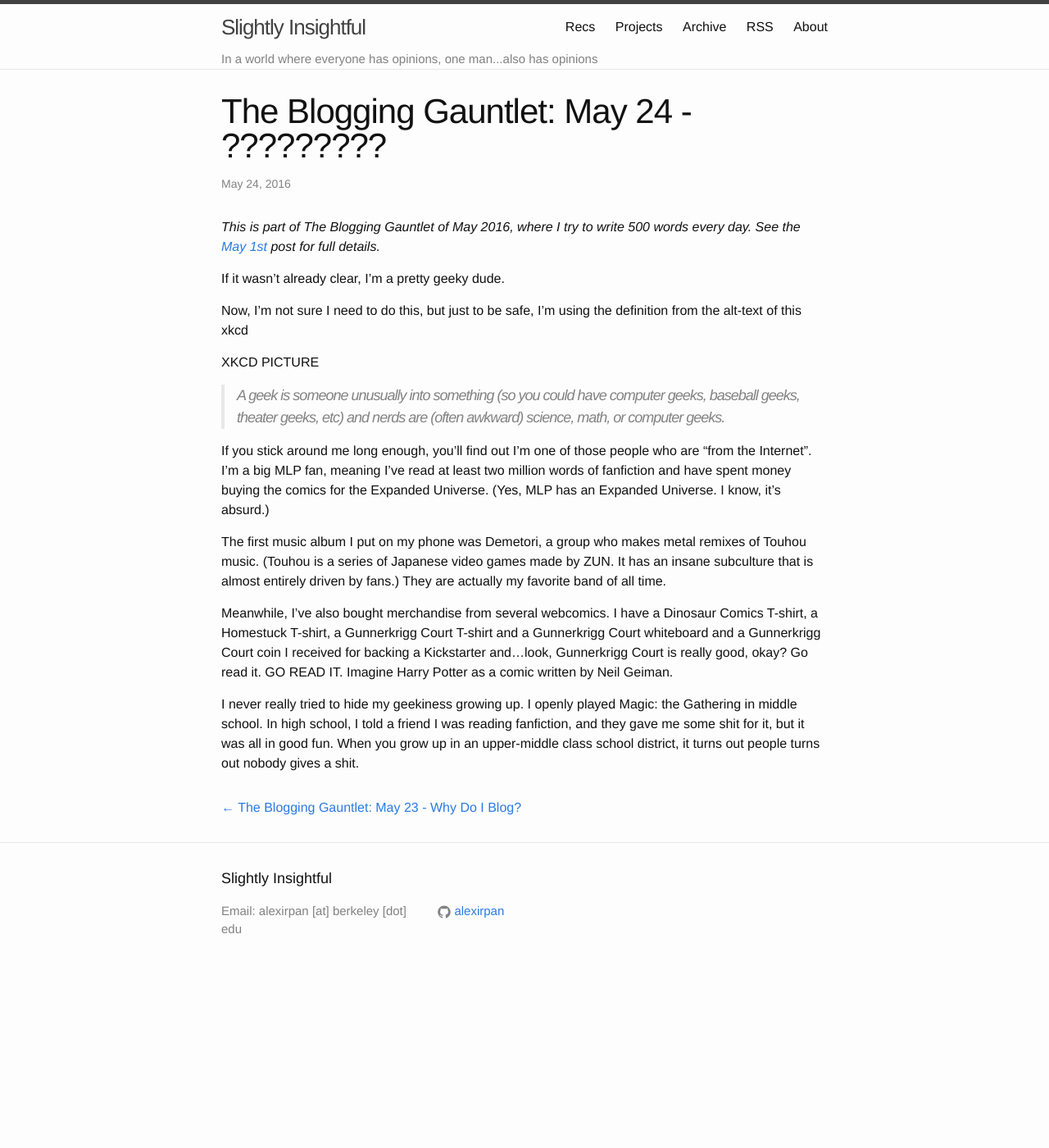
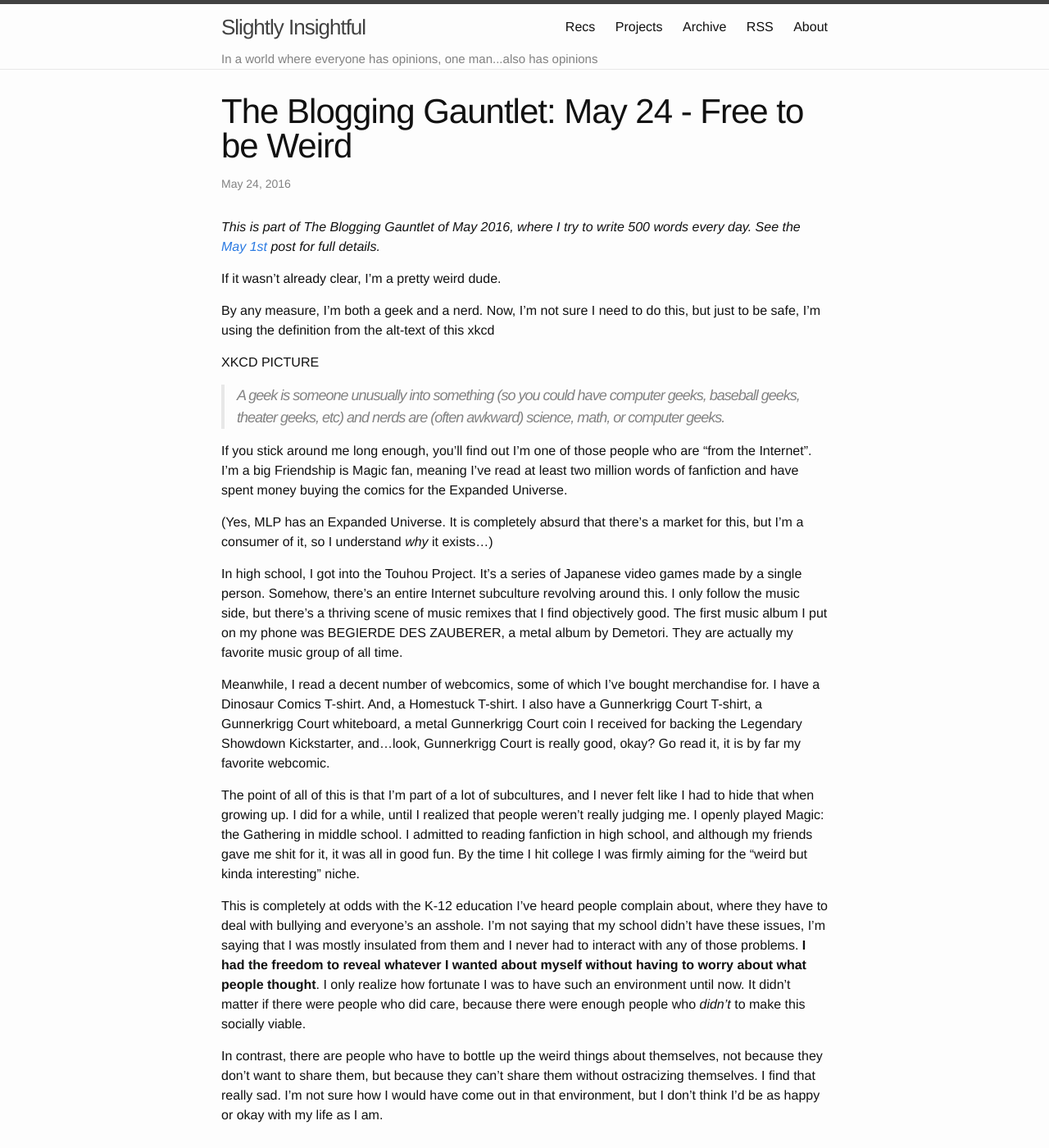
Before and after one commit to alexirpan/alexirpan.github.io, a Jekyll site: the page built from _posts/may2016/2016-05-24-may-24.markdown, in a window 1280 px wide and 1400 px high. Shown: the whole window at 82% size. Built offline with Jekyll 4.4.1, drawn with Linux system fonts in a browser that asks for light colours.

Commit message:
Enough words, try to fit in The Magic Inside

```diff
--- a/_posts/may2016/2016-05-24-may-24.markdown
+++ b/_posts/may2016/2016-05-24-may-24.markdown
@@ -1,13 +1,14 @@
 ---
 layout: post
-title:  "The Blogging Gauntlet: May 24 - ?????????"
+title:  "The Blogging Gauntlet: May 24 - Free to be Weird"
 date:   2016-05-24 10:13:00 -0700
 ---
 
 {% include gauntlet.md %}
 
-If it wasn't already clear, I'm a pretty geeky dude.
+If it wasn't already clear, I'm a pretty weird dude.
 
+By any measure, I'm both a geek and a nerd.
 Now, I'm not sure I need to do this, but just to be safe,
 I'm using the definition from the alt-text of this xkcd
 
@@ -16,26 +17,47 @@
 > A geek is someone unusually into something (so you could have computer geeks, baseball geeks, theater geeks, etc) and nerds are (often awkward) science, math, or computer geeks.
 
 If you stick around me long enough, you'll find out I'm one of those people
-who are "from the Internet". I'm a big MLP fan, meaning I've read at least two
-million words of fanfiction and have spent money buying the comics for
-the Expanded Universe. (Yes, MLP has an Expanded Universe. I know, it's
-absurd.)
+who are "from the Internet". I'm a big Friendship is Magic fan, meaning
+I've read at least two million words of fanfiction and have spent money
+buying the comics for the Expanded Universe.
 
-The first music album I put on my phone was Demetori, a group who makes metal
-remixes of Touhou music. (Touhou is a series of Japanese video games made by
-ZUN. It has an insane subculture that is almost entirely driven by fans.)
-They are actually my favorite band of all time.
+(Yes, MLP has an Expanded Universe. It is completely absurd that there's a
+market for this, but I'm a consumer of it, so I understand *why* it exists...)
 
-Meanwhile, I've also bought merchandise from several webcomics. I have
-a Dinosaur Comics T-shirt, a Homestuck T-shirt, a Gunnerkrigg Court T-shirt
-and a Gunnerkrigg Court whiteboard and a Gunnerkrigg Court coin I received
-for backing a Kickstarter and...look, Gunnerkrigg Court is really good, okay?
-Go read it. GO READ IT. Imagine Harry Potter as a comic written by Neil
-Geiman.
+In high school, I got into the Touhou Project. It's a series of Japanese
+video games made by a single person. Somehow, there's an entire Internet
+subculture revolving around this. I only follow the music side, but there's
+a thriving scene of music remixes that I find objectively good.
+The first music album I put on my phone was BEGIERDE DES ZAUBERER, a metal
+album by Demetori. They are actually my favorite music group of all time.
 
-I never really tried to hide my geekiness growing up. I openly played
-Magic: the Gathering in middle school. In high school, I told a friend I was
-reading fanfiction, and they gave me some shit for it, but it was all in
-good fun. When you grow up in an upper-middle class school district, it
-turns out people
-turns out nobody gives a shit.
+Meanwhile, I read a decent number of webcomics, some of which I've bought
+merchandise for. I have a Dinosaur Comics T-shirt. And, a Homestuck T-shirt.
+I also have a Gunnerkrigg Court T-shirt, a Gunnerkrigg Court whiteboard, a metal
+Gunnerkrigg Court coin I received for backing the Legendary Showdown Kickstarter,
+and...look, Gunnerkrigg Court is really good, okay? Go read it, it is by
+far my favorite webcomic.
+
+The point of all of this is that I'm part of a lot of subcultures, and
+I never felt like I had to hide that when growing up. I did for a while, until
+I realized that people weren't really judging me.
+I openly played Magic: the Gathering in middle school. I admitted to reading
+fanfiction in high school, and although my friends gave me shit for it, it was
+all in good fun. By the time I hit college I was firmly aiming for the "weird
+but kinda interesting" niche.
+
+This is completely at odds with the K-12 education I've heard people complain
+about, where they have to deal with bullying and everyone's an asshole.
+I'm not saying that my school didn't have these issues, I'm saying that I
+was mostly insulated from them and I never had to interact with any of those
+problems. **I had the freedom to reveal whatever I wanted
+about myself without having to worry about what people thought**. I only realize
+how fortunate I was to have such an environment until now. It didn't
+matter if there were people who did care, because there were enough people
+who *didn't* to make this socially viable.
+
+In contrast, there are people who have to bottle up the weird things about
+themselves, not because they don't want to share them, but because they
+can't share them without ostracizing themselves. I find that really sad. I'm
+not sure how I would have come out in that environment, but I don't think I'd
+be as happy or okay with my life as I am.
```
